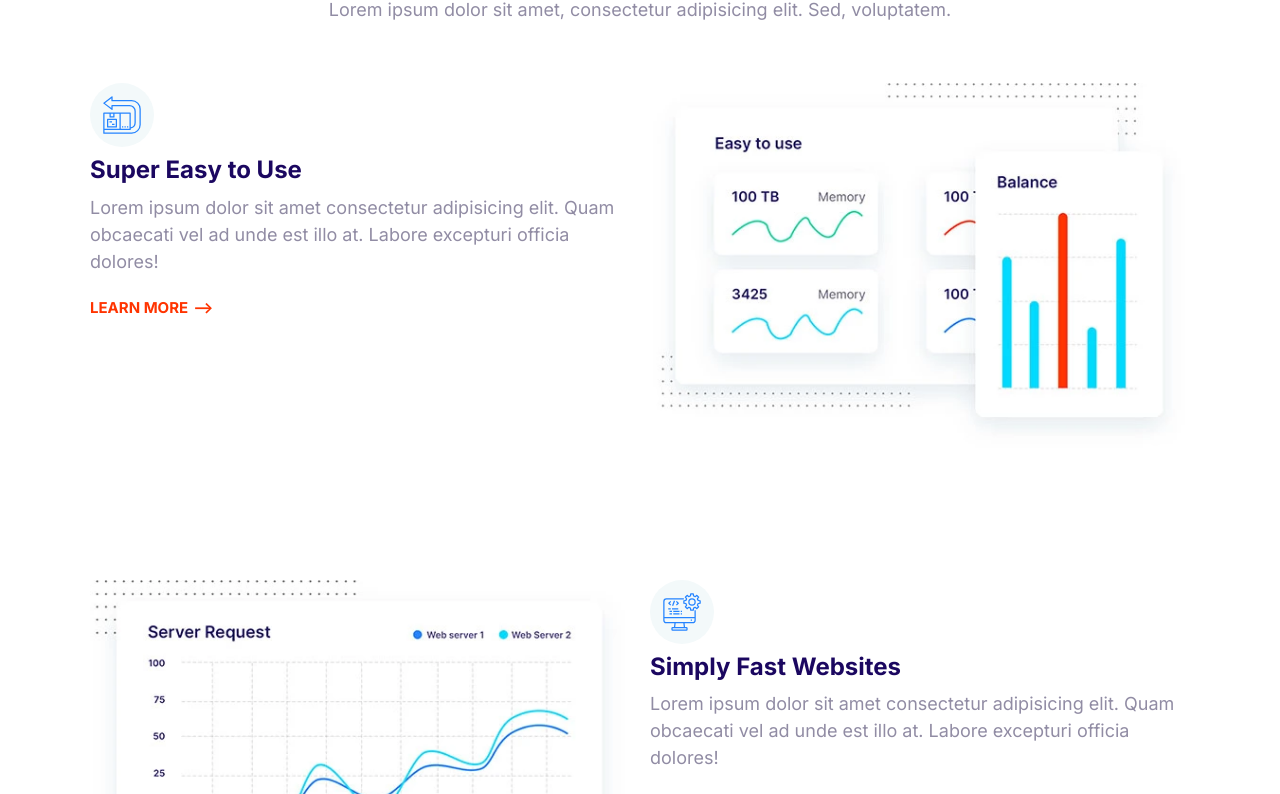
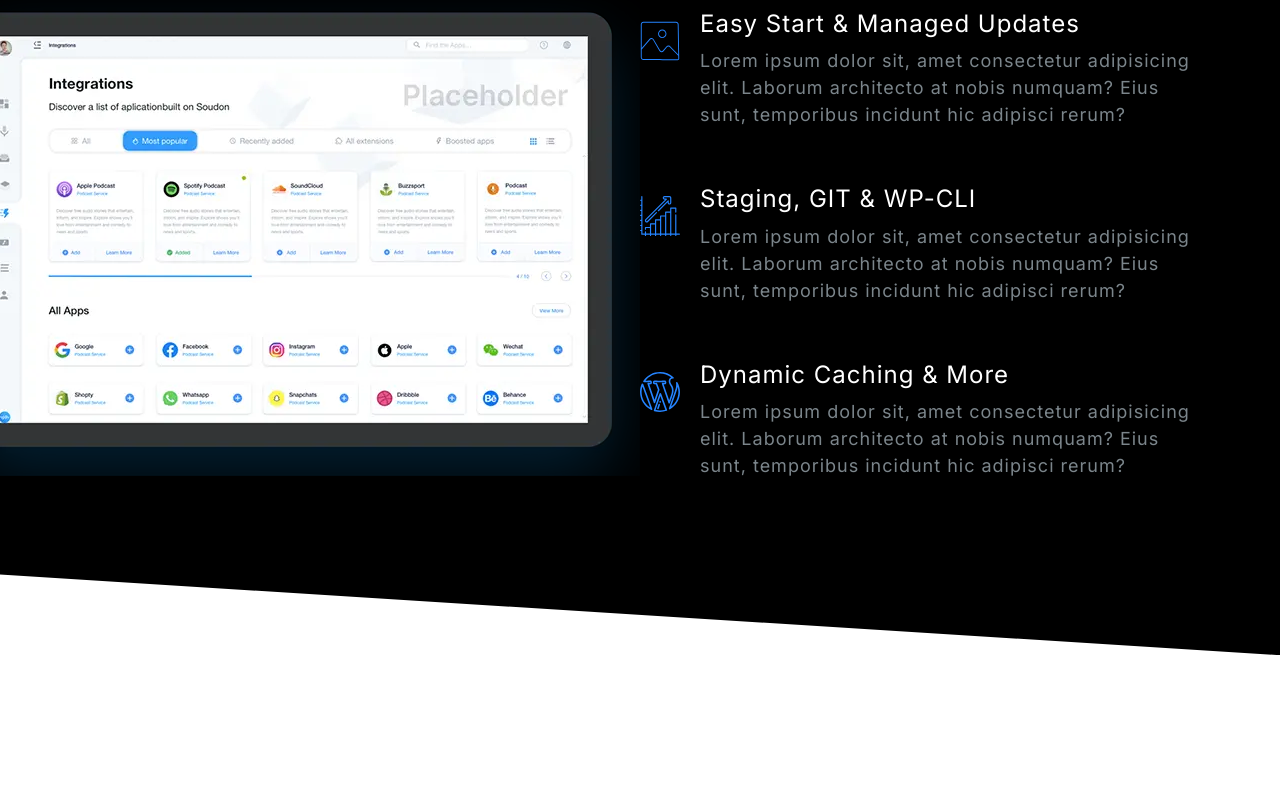
Before and after one commit to santhoshsandy7/Moshify-Project, a plain HTML site: page 9.MOSHIFY/index.html in a window 1280 px wide. Shown: the part 151-945 px from the top of the page. After the commit the page ends 806 px from the top, so only its background shows below. Drawn offline with Linux system fonts and the light colour scheme.

Commit message:
Define showcase block container.

```diff
--- a/9.MOSHIFY/css/styles.css
+++ b/9.MOSHIFY/css/styles.css
@@ -17,6 +17,10 @@
 
 /* Typography */
 /* 62.5 % 16 = 10 */
+::selection {
+  background-color: var(--color-primary);
+  color: #fff;
+}
 html {
   font-size: 62.5%;
 }
@@ -46,6 +50,7 @@ h2 {
 
 h3 {
   font-size: 3rem;
+  font-weight: 500;
 }
 
 p {
@@ -131,7 +136,6 @@ a {
 
 /* Lists */
 .list {
-  color: var(--color-headings);
   padding-left: 0;
   list-style: none;
   letter-spacing: 1px;
@@ -145,6 +149,7 @@ a {
 .list--tick {
   list-style-image: url(../images/tick.svg);
   padding-left: 3rem;
+  color: var(--color-headings);
 }
 
 .list--tick .list__item {
@@ -412,6 +417,7 @@ a {
 /* Media */
 .media {
   display: flex;
+  margin-bottom: 4rem;
 }
 
 .media--title {
@@ -599,6 +605,7 @@ a {
 
 .block__header {
   text-align: center;
+  margin-bottom: 4rem;
 }
 
 .block__heading {
@@ -610,18 +617,20 @@ a {
   color: #7b858b;
 }
 
-.block__dark .block__heading {
+.block__dark h1,
+.block__dark h2,
+.block__dark h3 {
   color: #fff;
 }
 
 .block__skewed-right {
   padding-bottom: calc(var(--padding-vertical) + 4rem);
-  clip-path: polygon(0% 0%, 100% 0%, 100% 100%, 0% 80%);
+  clip-path: polygon(0% 0%, 100% 0%, 100% 100%, 0% 90%);
 }
 
 .block__skewed-left {
   padding-bottom: calc(var(--padding-vertical) + 4rem);
-  clip-path: polygon(0% 0%, 100% 0%, 100% 80%, 0% 100%);
+  clip-path: polygon(0% 0%, 100% 0%, 100% 90%, 0% 100%);
 }
 
 .container {
@@ -693,9 +702,6 @@ a {
 }
 
 /* Hero */
-.hero {
-  clip-path: polygon(0% 0%, 100% 0%, 100% 90%, 0% 100%);
-}
 
 .hero__tagline {
   font-size: 2rem;
@@ -777,3 +783,23 @@ a {
     order: 2;
   }
 }
+
+/* Showcase Block */
+.block-showcase__image > img {
+  width: 100%;
+}
+
+@media screen and (min-width: 768px) {
+  .block-showcase .grid {
+    grid-template-columns: 50% 50%;
+  }
+
+  .block-showcase__image {
+    justify-self: end;
+  }
+
+  .block-showcase__image > img {
+    width: auto;
+    max-width: 700px;
+  }
+}
--- a/9.MOSHIFY/index.html
+++ b/9.MOSHIFY/index.html
@@ -15,118 +15,74 @@
     <title>Document</title>
   </head>
   <body>
-    <section class="block container">
+    <section class="block block__dark block__skewed-right block-showcase">
       <header class="block__header">
-        <h2>Host on the Cloud to Keep Growing</h2>
-        <p>
-          Lorem ipsum dolor sit amet, consectetur adipisicing elit. Sed,
-          voluptatem.
-        </p>
+        <h2 class="block__heading">User-friendly Control Panel</h2>
       </header>
-      <article class="grid grid--1x2 feature">
-        <div class="feature__content">
-          <span class="icon-container">
-            <svg class="icon icon--primary">
-              <use xlink:href="images/sprite.svg#easy"></use>
-            </svg>
-          </span>
-          <h3 class="feature__heading">Super Easy to Use</h3>
-          <p>
-            Lorem ipsum dolor sit amet consectetur adipisicing elit. Quam
-            obcaecati vel ad unde est illo at. Labore excepturi officia dolores!
-          </p>
-          <a href="#" class="Link-arrow">Learn More</a>
-        </div>
-        <picture>
+      <div class="container grid grid--1x2">
+        <picture class="block-showcase__image">
           <source
             type="image/webp"
-            srcset="images/easy.webp 1x, images/easy@2x.webp 2x"
-          />
+            srcset="images/ipad.webp 1x, images/ipad@2x.webp 2x" />
           <source
-            type="image/jpg"
-            srcset="images/easy.jpg 1x, images/easy@2x.jpg 2x"
-          />
-          <img class="feature__image" src="images/easy@2x.jpg" alt="" />
-        </picture>
-      </article>
-      <article class="grid grid--1x2 feature">
-        <div class="feature__content">
-          <span class="icon-container">
+            type="image/png"
+            srcset="images/ipad.png 1x, images/ipad@2x.png 2x" />
+          <img src="images/ipad.png" alt=""
+        /></picture>
+        <ul class="list">
+          <li>
+            <div class="media">
+              <div class="media--image">
                 <svg class="icon icon--primary">
-              <use xlink:href="images/sprite.svg#computer"></use>
+                  <use xlink:href="images/sprite.svg#snap"></use>
                 </svg>
-          </span>
-          <h3 class="feature__heading">Simply Fast Websites</h3>
+              </div>
+              <div class="media--body">
+                <h3 class="media--title">Easy Start & Managed Updates</h3>
                 <p>
-            Lorem ipsum dolor sit amet consectetur adipisicing elit. Quam
-            obcaecati vel ad unde est illo at. Labore excepturi officia dolores!
+                  Lorem ipsum dolor sit, amet consectetur adipisicing elit.
+                  Laborum architecto at nobis numquam? Eius sunt, temporibus
+                  incidunt hic adipisci rerum?
                 </p>
-          <a href="#" class="Link-arrow">Learn More</a>
               </div>
-        <picture>
-          <source
-            type="image/webp"
-            srcset="images/fast.webp 1x, images/fast@2x.webp 2x"
-          />
-          <source
-            type="image/jpg"
-            srcset="images/fast.jpg 1x, images/fast@2x.jpg 2x"
-          />
-          <img class="feature__image" src="images/fast@2x.jpg" alt="" />
-        </picture>
-      </article>
-      <article class="grid grid--1x2 feature">
-        <div class="feature__content">
-          <span class="icon-container">
+            </div>
+          </li>
+          <li>
+            <div class="media">
+              <div class="media--image">
+                <svg class="icon icon--primary">
+                  <use xlink:href="images/sprite.svg#growth"></use>
+                </svg>
+              </div>
+              <div class="media--body">
+                <h3 class="media--title">Staging, GIT & WP-CLI</h3>
+                <p>
+                  Lorem ipsum dolor sit, amet consectetur adipisicing elit.
+                  Laborum architecto at nobis numquam? Eius sunt, temporibus
+                  incidunt hic adipisci rerum?
+                </p>
+              </div>
+            </div>
+          </li>
+          <li>
+            <div class="media">
+              <div class="media--image">
                 <svg class="icon icon--primary">
                   <use xlink:href="images/sprite.svg#wordpress"></use>
                 </svg>
-          </span>
-          <h3 class="feature__heading">Wordpress Made Easy</h3>
+              </div>
+              <div class="media--body">
+                <h3 class="media--title">Dynamic Caching & More</h3>
                 <p>
-            Lorem ipsum dolor sit amet consectetur adipisicing elit. Quam
-            obcaecati vel ad unde est illo at. Labore excepturi officia dolores!
+                  Lorem ipsum dolor sit, amet consectetur adipisicing elit.
+                  Laborum architecto at nobis numquam? Eius sunt, temporibus
+                  incidunt hic adipisci rerum?
                 </p>
-          <a href="#" class="Link-arrow">Learn More</a>
               </div>
-        <picture>
-          <source
-            type="image/webp"
-            srcset="images/wordpress.webp 1x, images/wordpress@2x.webp 2x"
-          />
-          <source
-            type="image/jpg"
-            srcset="images/wordpress.jpg 1x, images/wordpress@2x.jpg 2x"
-          />
-          <img class="feature__image" src="images/wordpress@2x.jpg" alt="" />
-        </picture>
-      </article>
-      <article class="grid grid--1x2 feature">
-        <div class="feature__content">
-          <span class="icon-container">
-            <svg class="icon icon--primary">
-              <use xlink:href="images/sprite.svg#clock"></use>
-            </svg>
-          </span>
-          <h3 class="feature__heading">24/7 Expert Support</h3>
-          <p>
-            Lorem ipsum dolor sit amet consectetur adipisicing elit. Quam
-            obcaecati vel ad unde est illo at. Labore excepturi officia dolores!
-          </p>
-          <a href="#" class="Link-arrow">Learn More</a>
             </div>
-        <picture>
-          <source
-            type="image/webp"
-            srcset="images/support.webp 1x, images/support@2x.webp 2x"
-          />
-          <source
-            type="image/jpg"
-            srcset="images/support.jpg 1x, images/support@2x.jpg 2x"
-          />
-          <img class="feature__image" src="images/support@2x.jpg" alt="" />
-        </picture>
-      </article>
+          </li>
+        </ul>
+      </div>
     </section>
     <script src="js/main.js"></script>
   </body>
```
Also changed, not shown: 9.MOSHIFY/component/block-showcase.html (added, +69 -0 lines), 9.MOSHIFY/images/ipad.png (added), 9.MOSHIFY/images/ipad.webp (added), 9.MOSHIFY/images/ipad@2x.png (added), 9.MOSHIFY/images/ipad@2x.webp (added). Lines whose indentation alone changed are shown as unchanged.
